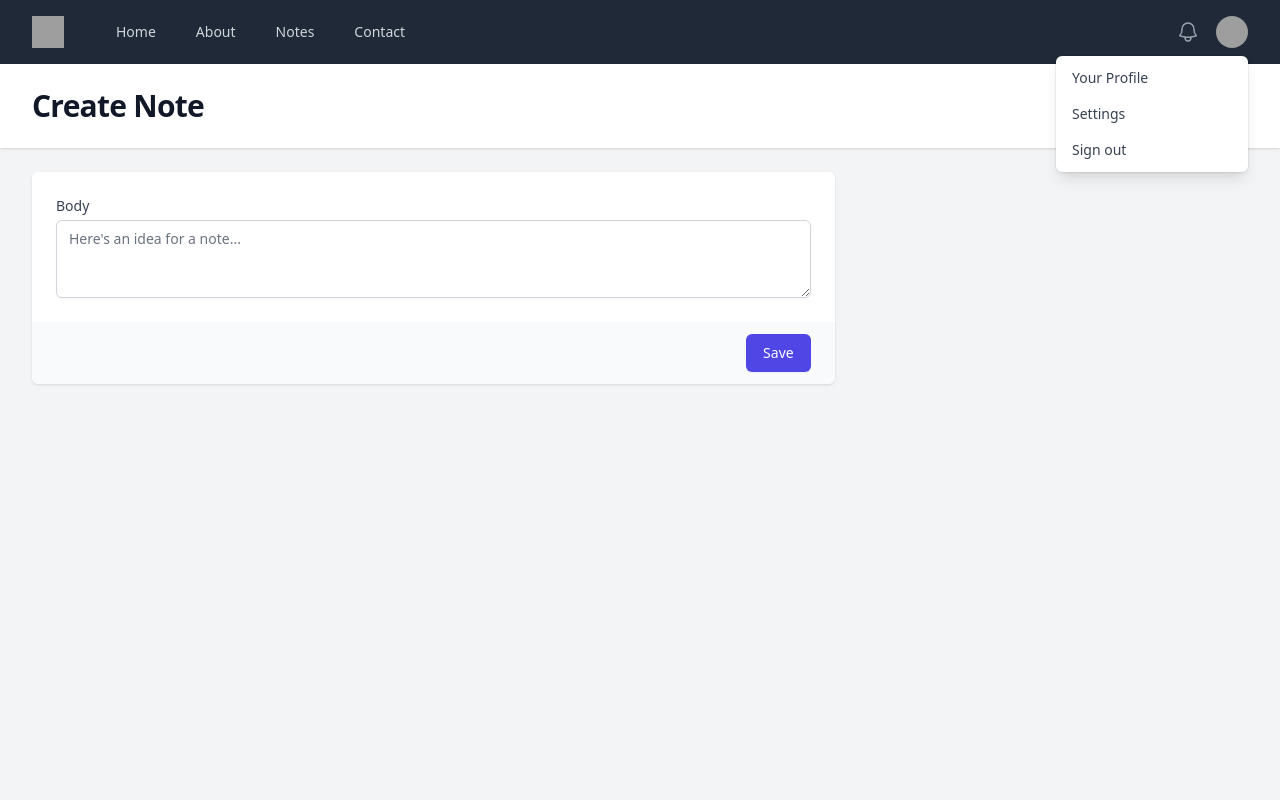
After one commit to rangararazin/myphpdemo, a PHP site: page /notes/create in a window 1280 px wide. The commit adds this page. Run offline with PHP 8.4, Linux system fonts and the light colour scheme; some libraries are stand-ins or nearby versions; grey boxes are pictures that could not be loaded.

Commit message:
create note page, post note and insert to db

```diff
--- /dev/null
+++ b/controllers/note-create.php
@@ -0,0 +1,21 @@
+<?php
+$config  = require('config.php');
+
+$db = new Database($config['database']);
+
+$heading = 'Create Note';
+
+
+
+if ($_SERVER['REQUEST_METHOD'] === 'POST') {
+    $db->query(
+        'INSERT into notes(body,user_id) VALUES(:body,:user_id)',
+        [
+            'body' => $_POST['body'],
+            'user_id' => 4
+        ]
+    );
+}
+
+
+require 'views/note-create.view.php';
--- a/router.php
+++ b/router.php
@@ -1,15 +1,6 @@
 <?php
 
-$uri = parse_url($_SERVER['REQUEST_URI'])['path'];
-
-$routes = [
-    '/' => 'controllers/index.php',
-    '/about' => 'controllers/about.php',
-    '/notes' => 'controllers/notes.php',
-    '/note' => 'controllers/note.php',
-    '/contact' => 'controllers/contact.php',
-];
-
+$routes = require 'routes.php';
 
 function routeToControllers($uri, $routes)
 {
@@ -28,4 +19,5 @@ function abort($code = 404)
     die();
 }
 
+$uri = parse_url($_SERVER['REQUEST_URI'])['path'];
 routeToControllers($uri, $routes);
--- /dev/null
+++ b/routes.php
@@ -0,0 +1,11 @@
+<?php
+
+
+return [
+    '/' => 'controllers/index.php',
+    '/about' => 'controllers/about.php',
+    '/notes' => 'controllers/notes.php',
+    '/note' => 'controllers/note.php',
+    '/notes/create' => 'controllers/note-create.php',
+    '/contact' => 'controllers/contact.php',
+];
--- /dev/null
+++ b/views/note-create.view.php
@@ -0,0 +1,33 @@
+<?php require('partials/head.php') ?>
+<?php require('partials/nav.php') ?>
+<?php require('partials/banner.php') ?>
+
+<main>
+    <div class="mx-auto max-w-7xl py-6 sm:px-6 lg:px-8">
+        <div class="md:grid md:grid-cols-3 md:gap-6">
+            <div class="mt-5 md:col-span-2 md:mt-0">
+                <form method="POST">
+                    <div class="shadow sm:overflow-hidden sm:rounded-md">
+                        <div class="space-y-6 bg-white px-4 py-5 sm:p-6">
+                            <div>
+                                <label for="body" class="block text-sm font-medium text-gray-700">Body</label>
+
+                                <div class="mt-1">
+                                    <textarea id="body" name="body" rows="3" class="mt-1 block w-full rounded-md border-gray-300 shadow-sm focus:border-indigo-500 focus:ring-indigo-500 sm:text-sm" placeholder="Here's an idea for a note..."></textarea>
+                                </div>
+                            </div>
+                        </div>
+
+                        <div class="bg-gray-50 px-4 py-3 text-right sm:px-6">
+                            <button type="submit" class="inline-flex justify-center rounded-md border border-transparent bg-indigo-600 py-2 px-4 text-sm font-medium text-white shadow-sm hover:bg-indigo-700 focus:outline-none focus:ring-2 focus:ring-indigo-500 focus:ring-offset-2">
+                                Save
+                            </button>
+                        </div>
+                    </div>
+                </form>
+            </div>
+        </div>
+    </div>
+</main>
+
+<?php require('partials/foot.php') ?>
--- a/views/note.view.php
+++ b/views/note.view.php
@@ -9,7 +9,7 @@
             <a href="/notes" class="text-blue-500 underline">go back....</a>
         </p>
 
-        <p><?= $note['body'] ?></p>
+        <p> <?= htmlspecialchars($note['body']) ?></p>
     </div>
 </main>
 
--- a/views/partials/head.php
+++ b/views/partials/head.php
@@ -5,7 +5,7 @@
     <meta charset="UTF-8">
 
     <title>Demo</title>
-    <script src="https://cdn.tailwindcss.com"></script>
+    <script src="https://cdn.tailwindcss.com?plugins=forms"></script>
 </head>
 
 <body class="h-full">
```
Also changed, not shown: views/notes.view.php (+14 -7 lines).
